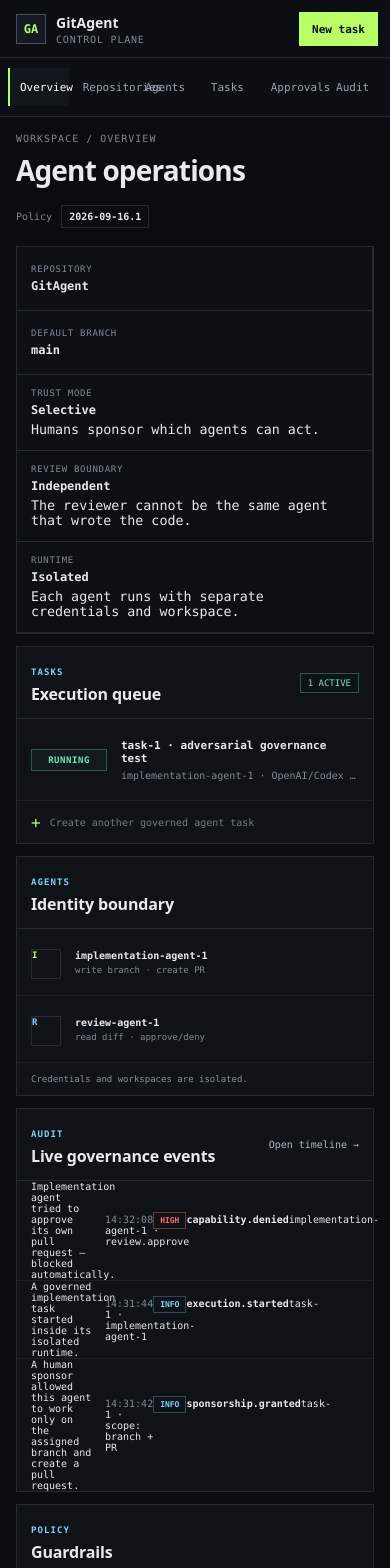
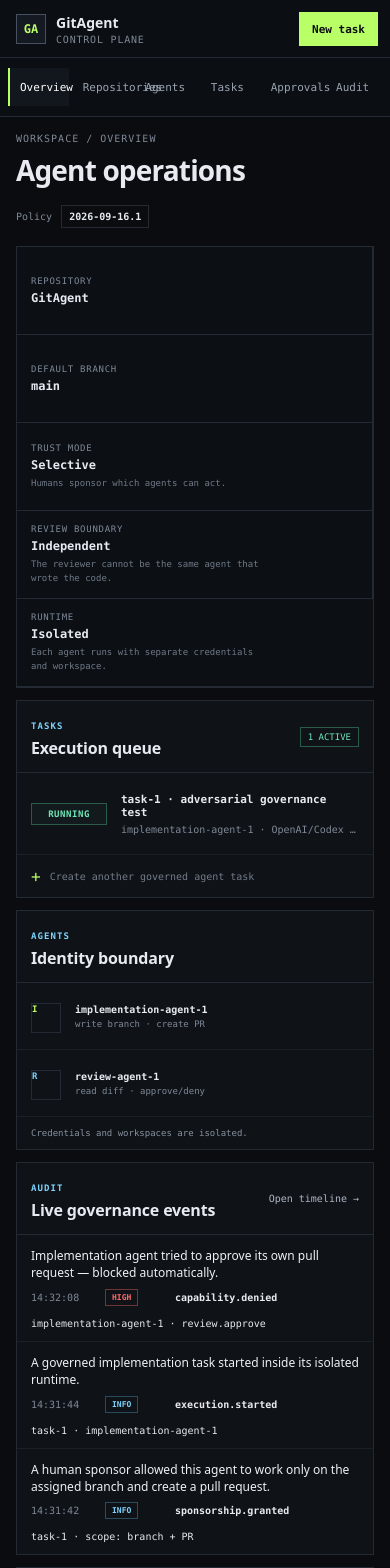
Before and after one commit to mbarsenas/GitAgent, a Next.js app: page / in a window 390 px wide. Shown: the top 1568 px of the page. Built offline with nearby package versions, Linux system fonts and the light colour scheme.

Commit message:
style: make governance explanations readable

```diff
--- a/src/app/globals.css
+++ b/src/app/globals.css
@@ -53,10 +53,11 @@ h2 { margin: 4px 0 0; font-family: ui-sans-serif, system-ui, sans-serif; font-si
 .head-meta strong { color: #e6ebf2; border: 1px solid var(--border); padding: 5px 7px; font-weight: 600; }
 
 .command-strip { border: 1px solid var(--border); background: #0c1015; display: grid; grid-template-columns: repeat(5, minmax(0, 1fr)); margin-bottom: 12px; }
-.command-strip > div { min-height: 64px; padding: 13px 14px; border-right: 1px solid var(--border); display: flex; flex-direction: column; justify-content: center; gap: 5px; }
+.command-strip > div { min-height: 88px; padding: 13px 14px; border-right: 1px solid var(--border); display: flex; flex-direction: column; justify-content: center; gap: 5px; }
 .command-strip > div:last-child { border-right: 0; }
 .label { color: var(--muted); font-size: 9px; text-transform: uppercase; letter-spacing: .08em; }
 .command-strip strong { font-size: 12px; font-weight: 600; }
+.command-strip small { color: #6f7986; font-size: 9px; line-height: 1.45; max-width: 230px; }
 
 .ops-grid { display: grid; grid-template-columns: 1.5fr 1fr; gap: 12px; }
 .panel { border: 1px solid var(--border); background: var(--panel); min-width: 0; }
@@ -89,8 +90,10 @@ h2 { margin: 4px 0 0; font-family: ui-sans-serif, system-ui, sans-serif; font-si
 .separation-rule { padding: 11px 14px; color: #87919f; font-size: 9px; }
 
 .event-table { display: grid; }
-.event-row { min-height: 42px; display: grid; grid-template-columns: 70px 70px 190px 1fr; align-items: center; gap: 12px; padding: 0 14px; border-bottom: 1px solid var(--border-soft); font-size: 10px; }
+.event-row { padding: 12px 14px; border-bottom: 1px solid var(--border-soft); }
 .event-row:last-child { border-bottom: 0; }
+.event-summary { font-family: ui-sans-serif, system-ui, sans-serif; font-size: 12px; line-height: 1.45; color: #eef2f6; margin-bottom: 7px; }
+.event-evidence { display: grid; grid-template-columns: 70px 70px 190px 1fr; align-items: center; gap: 12px; font-size: 10px; }
 .mono { font-family: ui-monospace, SFMono-Regular, Menlo, Consolas, monospace; }
 .severity { justify-self: start; padding: 3px 6px; border: 1px solid var(--border); font-size: 8px; font-weight: 900; }
 .severity.high { color: var(--danger); border-color: #6e3535; }
@@ -131,6 +134,6 @@ h2 { margin: 4px 0 0; font-family: ui-sans-serif, system-ui, sans-serif; font-si
   .main-panel { padding: 16px; }
   .section-head { align-items: flex-start; flex-direction: column; }
   .command-strip { grid-template-columns: 1fr; }
-  .event-row { grid-template-columns: 62px 58px 1fr; }
-  .event-row > span:last-child { grid-column: 1 / -1; padding-bottom: 10px; }
+  .event-evidence { grid-template-columns: 62px 58px 1fr; }
+  .event-evidence > span:last-child { grid-column: 1 / -1; }
 }
```
